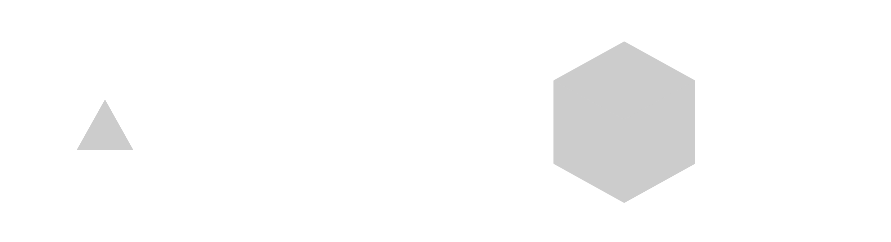
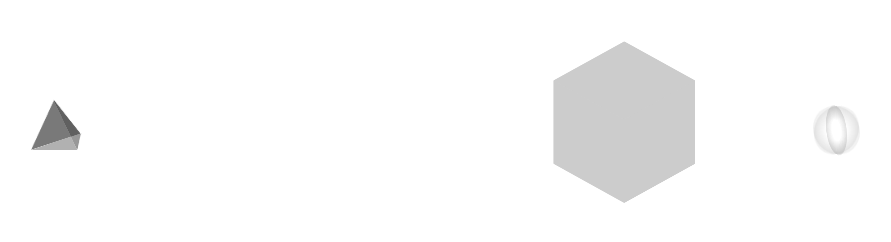
Before and after one commit to geyalan/cssAnimation, a plain HTML site: page html/index.html in a window 1280 px wide. Shown: the whole page, without its empty margins (51-942 px from the left). Drawn offline with Linux system fonts and the light colour scheme.

Commit message:
add
add tetrahedron and  ball

```diff
--- /dev/null
+++ b/css/ball.css
@@ -0,0 +1,38 @@
+.ball{
+	display:block;
+	position:absolute;
+	top:100px;
+	left:70%;
+	transform-style: preserve-3d;
+	transform:rotateX(-15deg) rotateY(70deg);
+	animation: ballRotate 6s ease-in-out infinite 2s;
+}
+.ball>div{
+	width:50px;
+	height:50px;
+	position:absolute;
+	left:0;
+	top:0;
+	border-radius: 100%;
+	background:radial-gradient(transparent 30%,rgba(0,0,0,.1) 100%);
+}
+.ball .a{
+	transform: rotateY(-90deg);
+}
+.ball .b{
+	transform: rotateY(45deg);
+}
+.ball .c{
+	transform:rotateY(225deg);
+}
+.ball .d{
+	transform:rotateY(315deg);
+}
+@keyframes ballRotate{
+	0%{
+		transform:rotateX(-15deg) rotateY(70deg);
+	}
+	100%{
+		transform: rotateX(-15deg) rotateY(430deg);
+	}
+}
--- a/css/conse.css
+++ b/css/conse.css
@@ -7,10 +7,8 @@
 	-moz-transform-style: preserve-3d;
 	-ms-transform-style: preserve-3d;
 	transform-style: preserve-3d;'
-/*	-webkit-transform: rotateX(-33.5deg) rotateY(45deg);
-	-ms-transform: rotateX(-33.5deg) rotateY(45deg);
-	-o-transform: rotateX(-33.5deg) rotateY(45deg);*/
 	transform:rotateY(35deg);
+	animation: slowRotate 6s ease-in-out infinite 2s;
 }
 .conse>div{
 	position:absolute;
@@ -18,8 +16,32 @@
 	z-index:10;
 	border-left:28.8675px solid transparent;
 	border-right:28.8675px solid transparent;
-	border-bottom:50px solid #ccc;
 }
-.conse .top{
+.conse .front{
+	border-bottom:50px solid rgba(80,80,80,0.7);
+	transform: rotate3d(-1,1.732,0,70.5deg);
+	transform-origin: 25% 50%;
+}
+.conse .left{
+	border-bottom:50px solid rgba(80,80,80,0.7);
+	transform: rotate3d(1,1.732,0,-70.5deg);
+	transform-origin: 75% 50%;
 
 }
+.conse .right{
+	border-bottom: 50px solid rgba(160,160,160,0.7);
+	transform: rotate3d(1,0,0,70.5deg);
+	transform-origin: 50% 100%;
+
+}
+.conse .bottom{
+	border-bottom:50px solid rgba(200,200,200,0.7);
+}
+@keyframes slowRotate{
+	0%{
+		transform: rotateY(35deg);
+	}
+	100%{
+		transform:rotateY(395deg);
+	}
+}
--- a/html/index.html
+++ b/html/index.html
@@ -5,6 +5,7 @@
 	<title>cube</title>
 	<link href="../css/cube.css" type="text/css" rel="stylesheet">
 	<link href="../css/conse.css" type="text/css" rel="stylesheet">
+	<link href="../css/ball.css" type="text/css" rel="stylesheet">
 </head>
 <body>
 	<div class="cube">
@@ -18,10 +19,17 @@
 	</div>
 
 	<div class="conse">
-		<div class="top"></div>
+		<div class="front"></div>
 		<div class="bottom"></div>
 		<div class="right"></div>
 		<div class="left"></div>
 	</div>
+
+	<div class="ball">
+		<div class="a"></div>
+		<div class="b"></div>
+		<div class="c"></div>
+		<div class="d"></div>
+	</div>
 </body>
 </html>
```
